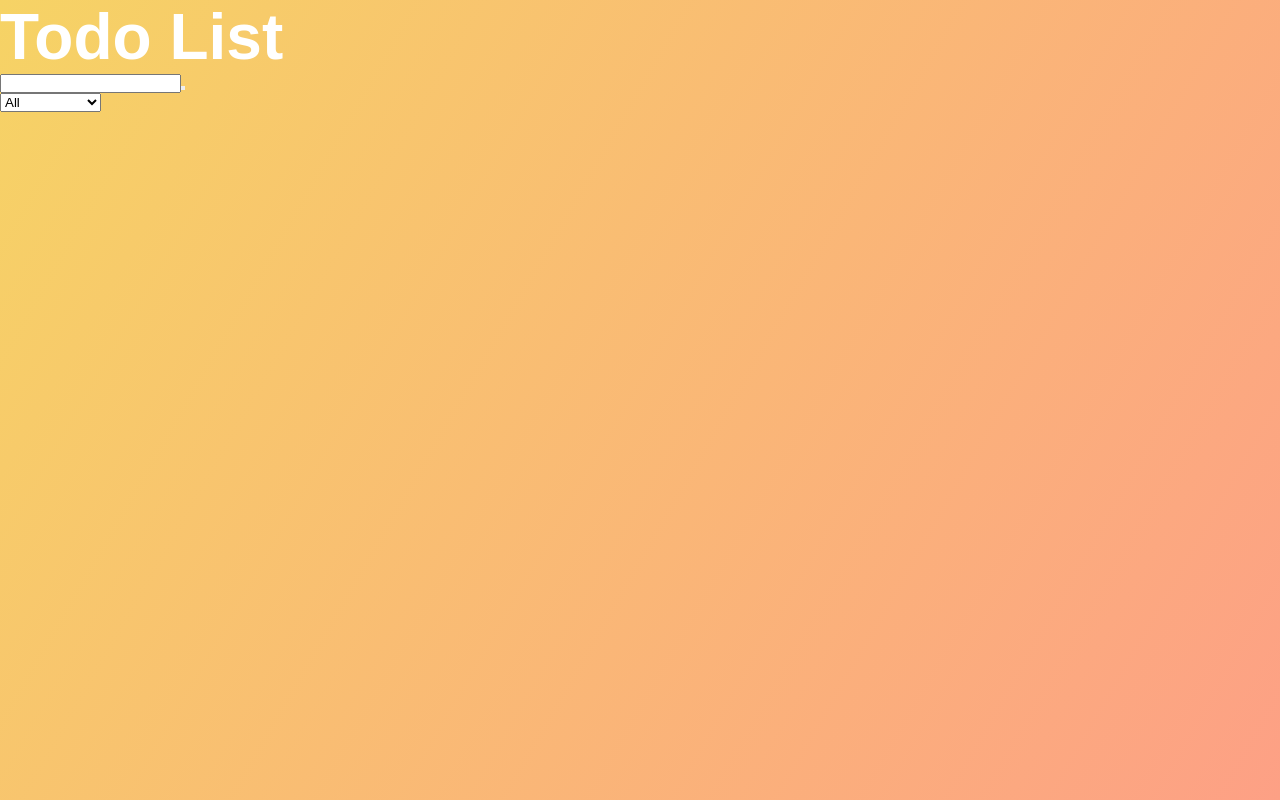
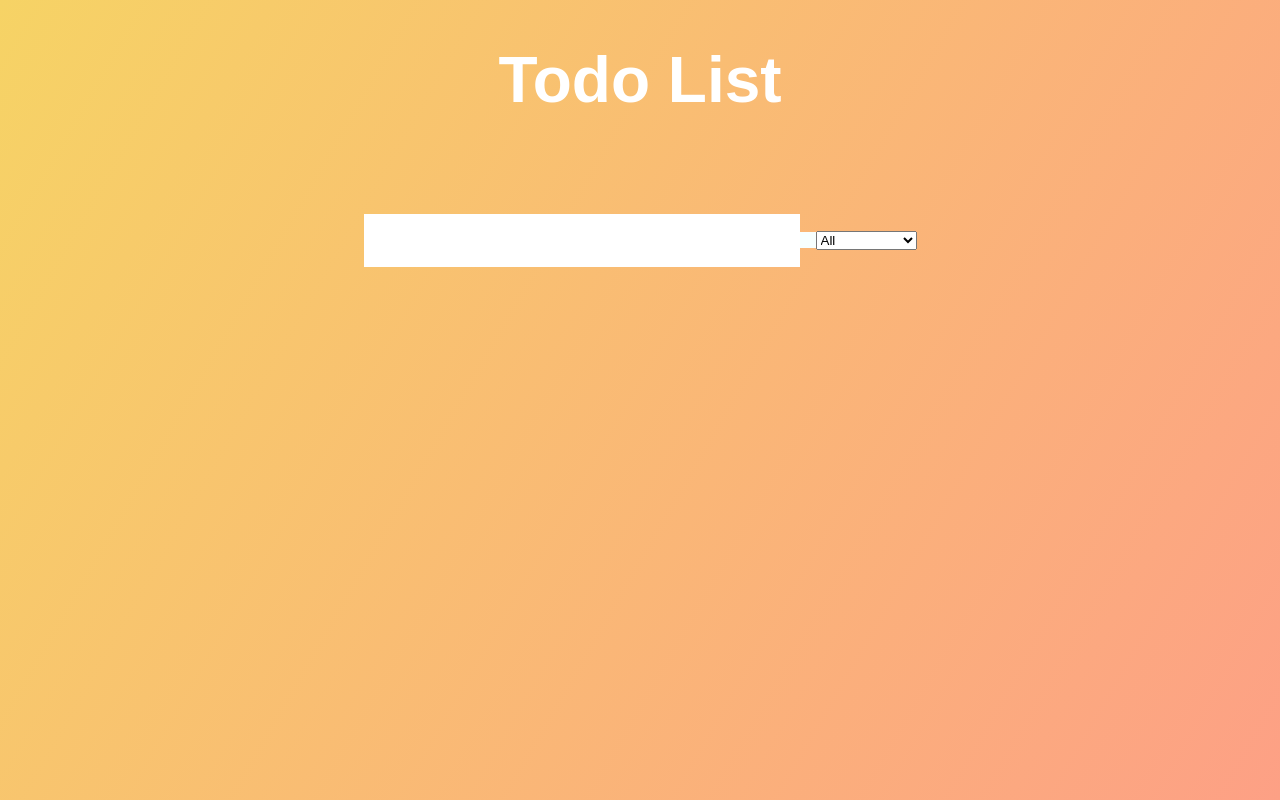
Before and after one commit to Sohailsaifi/React-ToDoList, a React (Create React App) app: page / in a window 1280 px wide. Built offline with nearby package versions, Linux system fonts and the light colour scheme.

Commit message:
Form CSS Added

```diff
--- a/src/App.css
+++ b/src/App.css
@@ -12,3 +12,27 @@
   header {
     font-size: 2rem;
   }
+header,
+form {
+  min-height: 20vh;
+  display: flex;
+  justify-content: center;
+  align-items: center;
+}
+form input,
+form button {
+  padding: 0.5rem;
+  font-size: 2rem;
+  border: none;
+  background: white;
+}
+form button {
+  color: #ff6f47;
+  background: #f7fffe;
+  cursor: pointer;
+  transition: all 0.3s ease;
+}
+form button:hover {
+  background: #ff6f47;
+  color: white;
+}
```
